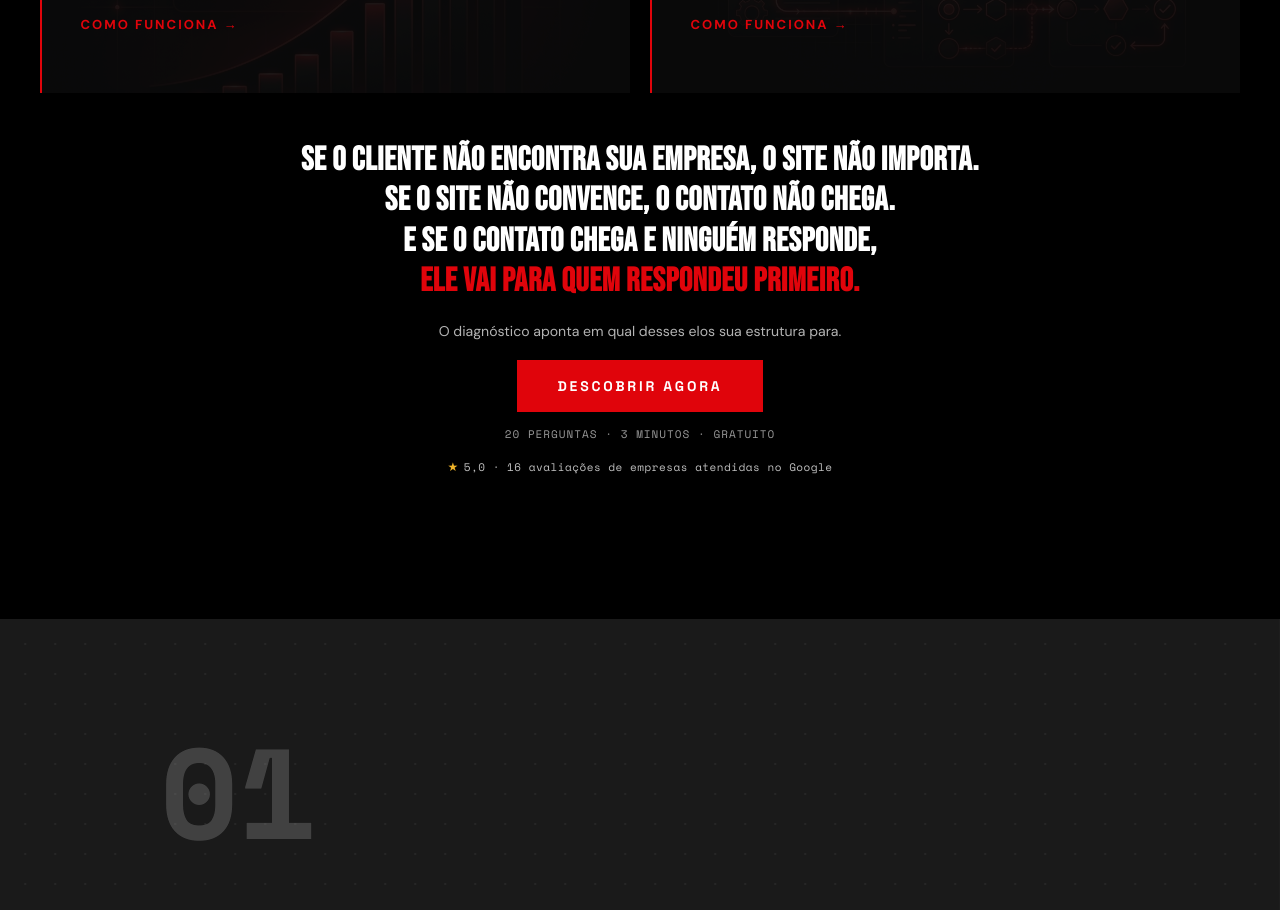
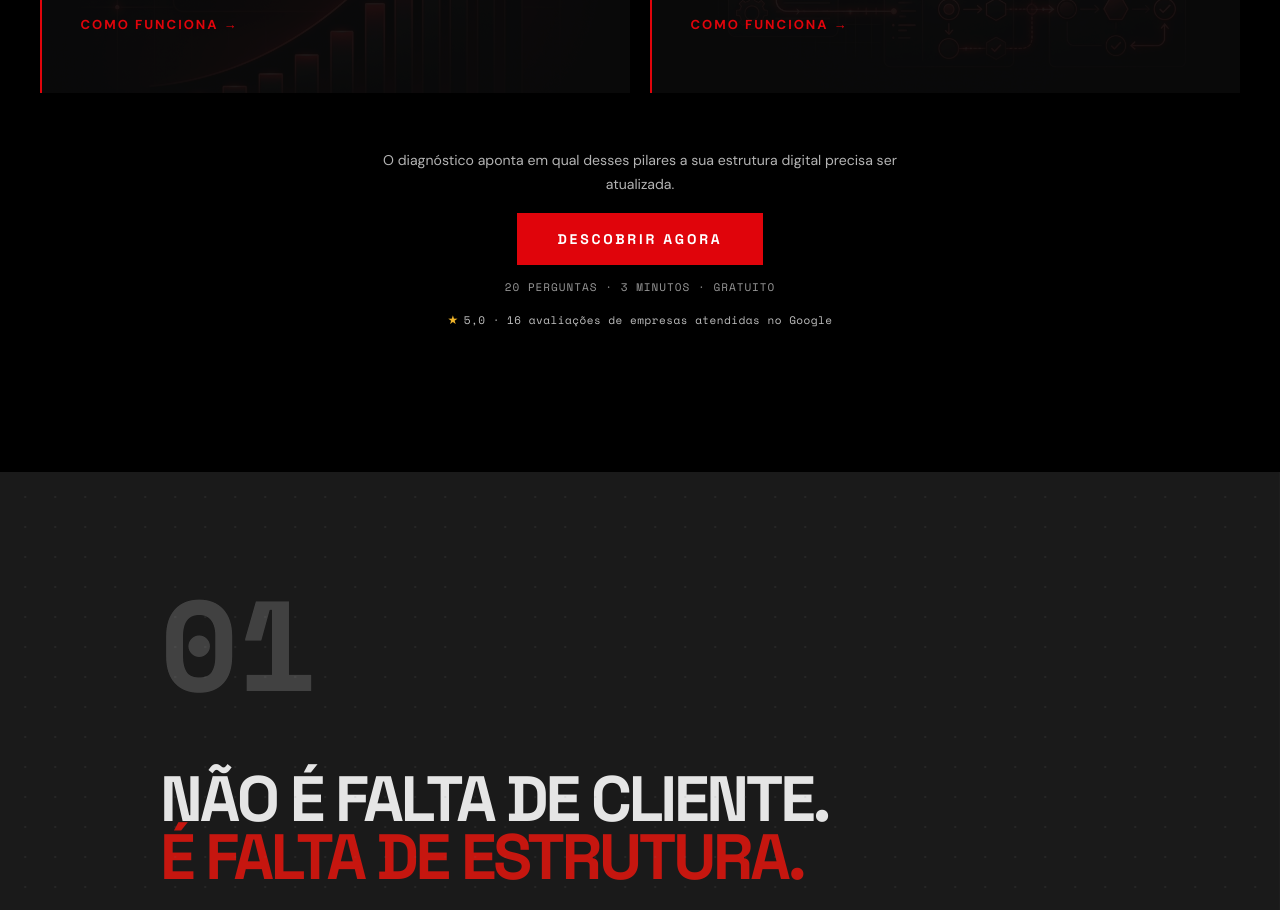
Before and after one commit to onethankdigital/site-otd, a React (Vite) app: page / in a window 1280 px wide. Shown: the part 1765-2675 px from the top of the page. Built offline with nearby package versions, Linux system fonts and the light colour scheme.

Commit message:
feat(home): remove cascade block, update closing desc to discovery-focused copy

```diff
--- a/src/components/ServicosCards.jsx
+++ b/src/components/ServicosCards.jsx
@@ -432,14 +432,8 @@ const ServicosCards = () => {
 
           {/* Bloco de Fechamento */}
           <div className="servicos-closing">
-            <div className="closing-cascade">
-              <span>Se o cliente não encontra sua empresa, o site não importa.</span>
-              <span>Se o site não convence, o contato não chega.</span>
-              <span>E se o contato chega e ninguém responde,</span>
-              <span className="closing-cascade-accent">ele vai para quem respondeu primeiro.</span>
-            </div>
             <p className="closing-desc">
-              O diagnóstico aponta em qual desses elos sua estrutura para.
+              O diagnóstico aponta em qual desses pilares a sua estrutura digital precisa ser atualizada.
             </p>
             <a
               href="/diagnostico"
```
